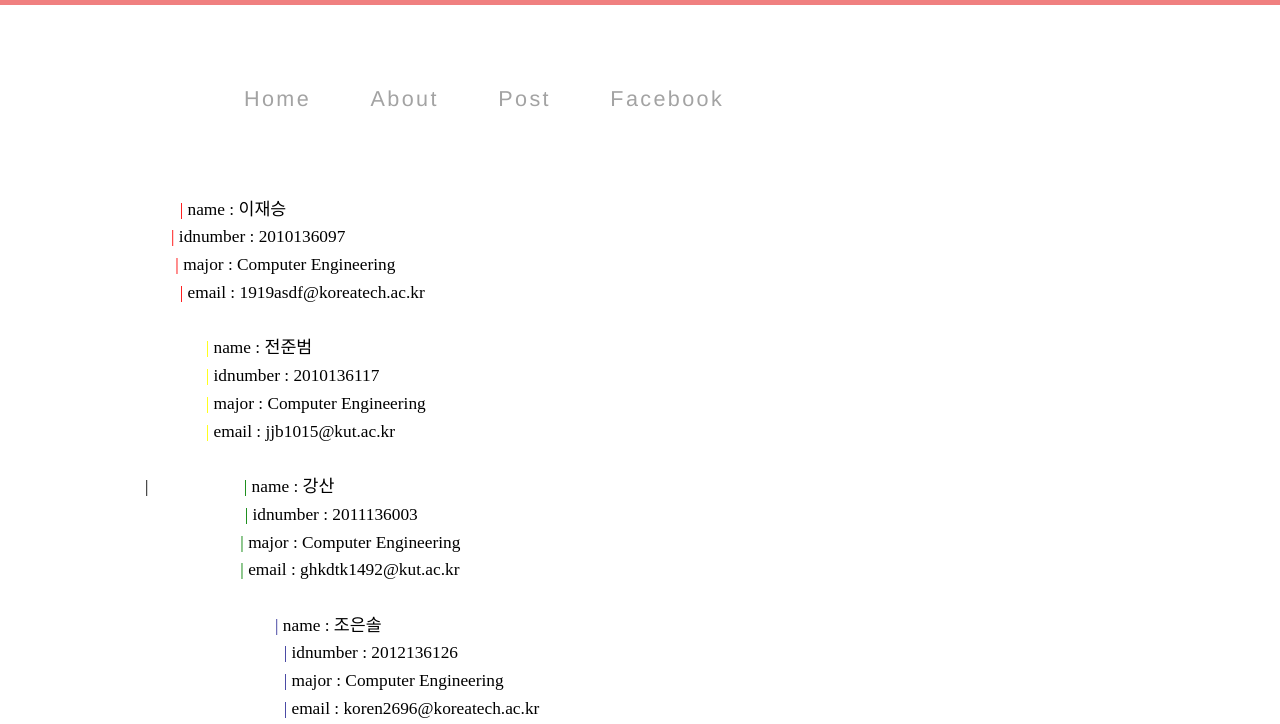
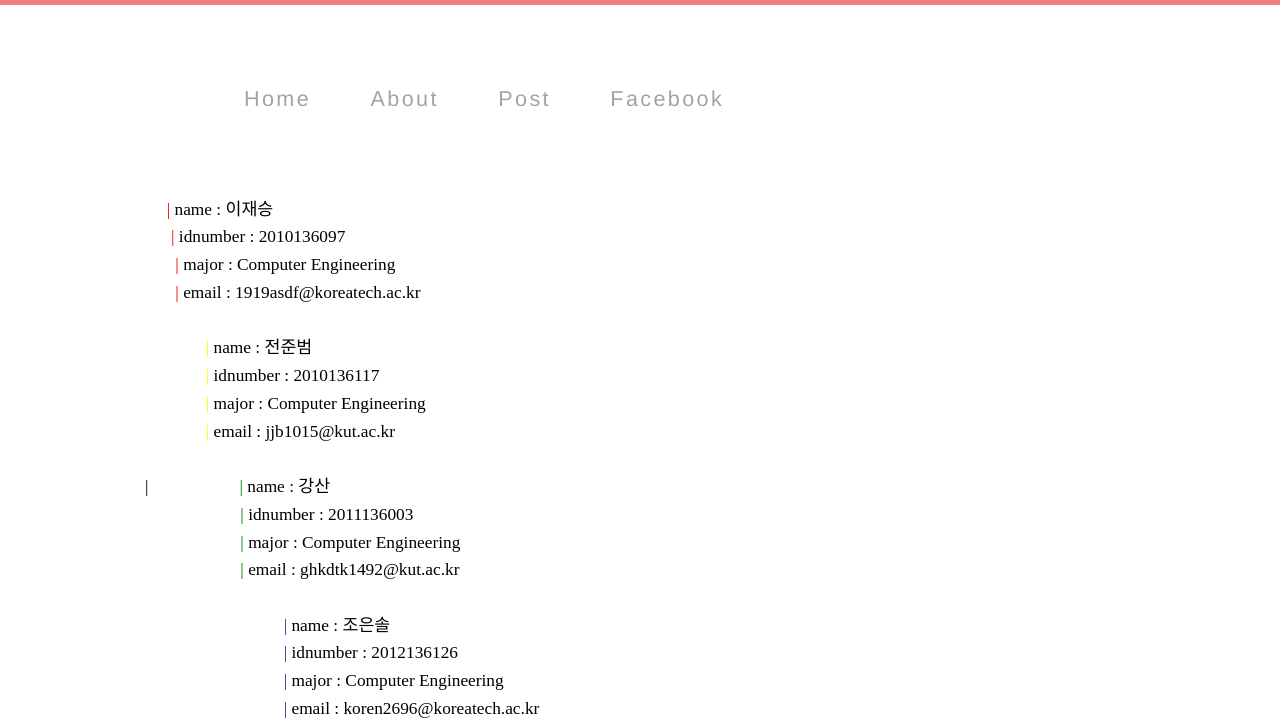
Before and after one commit to kuthealth/kuthealth.github.com, a Jekyll site: the page page/about.html, which Jekyll copies as it is, in a window 1280 px wide. Shown: the top 724 px of the page. Built offline with Jekyll 4.4.1, drawn with Linux system fonts in a browser that asks for light colours; comment, search, counter and statistics services are not loaded.

Commit message:
Update about.html

```diff
--- a/page/about.html
+++ b/page/about.html
@@ -40,13 +40,13 @@
 
 <P CLASS=HStyle0><SPAN STYLE='font-size:13.0pt;font-family:"새굴림";font-weight:"bold";line-height:160%'>&nbsp;&nbsp;&nbsp;&nbsp;&nbsp;&nbsp;<SPAN style='HWP-TAB:1;'>&nbsp;</SPAN><SPAN style='HWP-TAB:1;'>&nbsp;&nbsp;&nbsp;&nbsp;&nbsp;&nbsp;&nbsp;&nbsp;</SPAN></SPAN></P>
 
-<P CLASS=HStyle0><SPAN STYLE='font-size:13.0pt;font-family:"새굴림";font-weight:"bold";line-height:160%'><SPAN style='HWP-TAB:1;'>&nbsp;&nbsp;&nbsp;&nbsp;&nbsp;&nbsp;&nbsp;&nbsp;</SPAN></SPAN><SPAN STYLE='font-size:13.0pt;font-family:"새굴림";font-weight:"bold";color:#ff0000;line-height:160%'>|</SPAN><SPAN STYLE='font-size:13.0pt;font-family:"새굴림";font-weight:"bold";line-height:160%'> name : 이재승</SPAN></P>
+<P CLASS=HStyle0><SPAN STYLE='font-size:13.0pt;font-family:"새굴림";font-weight:"bold";line-height:160%'><SPAN style='HWP-TAB:1;'>&nbsp;&nbsp;&nbsp;&nbsp;&nbsp;</SPAN></SPAN><SPAN STYLE='font-size:13.0pt;font-family:"새굴림";font-weight:"bold";color:#ff0000;line-height:160%'>|</SPAN><SPAN STYLE='font-size:13.0pt;font-family:"새굴림";font-weight:"bold";line-height:160%'> name : 이재승</SPAN></P>
 
 <P CLASS=HStyle0><SPAN STYLE='font-size:13.0pt;font-family:"새굴림";font-weight:"bold";line-height:160%'>&nbsp;&nbsp;&nbsp;&nbsp;&nbsp; </SPAN><SPAN STYLE='font-size:13.0pt;font-family:"새굴림";font-weight:"bold";color:#ff0000;line-height:160%'>|</SPAN><SPAN STYLE='font-size:13.0pt;font-family:"새굴림";font-weight:"bold";line-height:160%'> idnumber : 2010136097</SPAN></P>
 
 <P CLASS=HStyle0><SPAN STYLE='font-size:13.0pt;font-family:"새굴림";font-weight:"bold";line-height:160%'>&nbsp;&nbsp;&nbsp;&nbsp;&nbsp; </SPAN><SPAN STYLE='font-size:13.0pt;font-family:"새굴림";font-weight:"bold";color:#ff0000;line-height:160%'><SPAN style='HWP-TAB:1;'>&nbsp;</SPAN>|</SPAN><SPAN STYLE='font-size:13.0pt;font-family:"새굴림";font-weight:"bold";line-height:160%'> major : Computer Engineering</SPAN></P>
 
-<P CLASS=HStyle0><SPAN STYLE='font-size:13.0pt;font-family:"새굴림";font-weight:"bold";line-height:160%'>&nbsp;&nbsp;&nbsp;&nbsp;&nbsp; </SPAN><SPAN STYLE='font-size:13.0pt;font-family:"새굴림";font-weight:"bold";color:#ff0000;line-height:160%'>&nbsp;<SPAN style='HWP-TAB:1;'>&nbsp;</SPAN>| </SPAN><SPAN STYLE='font-size:13.0pt;font-family:"새굴림";font-weight:"bold";line-height:160%'>email : 1919asdf@koreatech.ac.kr</SPAN></P>
+<P CLASS=HStyle0><SPAN STYLE='font-size:13.0pt;font-family:"새굴림";font-weight:"bold";line-height:160%'>&nbsp;&nbsp;&nbsp;&nbsp;&nbsp; </SPAN><SPAN STYLE='font-size:13.0pt;font-family:"새굴림";font-weight:"bold";color:#ff0000;line-height:160%'><SPAN style='HWP-TAB:1;'>&nbsp;</SPAN>| </SPAN><SPAN STYLE='font-size:13.0pt;font-family:"새굴림";font-weight:"bold";line-height:160%'>email : 1919asdf@koreatech.ac.kr</SPAN></P>
 
 <P CLASS=HStyle0><SPAN STYLE='font-size:13.0pt;font-family:"새굴림";font-weight:"bold";line-height:160%'>&nbsp;</SPAN></P>
 
@@ -60,9 +60,9 @@
 
 <P CLASS=HStyle0><SPAN STYLE='font-size:13.0pt;font-family:"새굴림";font-weight:"bold";line-height:160%'><BR></SPAN></P>
 
-<P CLASS=HStyle0><SPAN STYLE='font-size:13.0pt;font-family:"새굴림";font-weight:"bold";line-height:160%'>|<SPAN style='HWP-TAB:1;'>&nbsp;&nbsp;&nbsp;&nbsp;&nbsp;&nbsp;</SPAN><SPAN style='HWP-TAB:1;'>&nbsp;&nbsp;&nbsp;&nbsp;&nbsp;&nbsp;&nbsp;&nbsp;</SPAN><SPAN style='HWP-TAB:1;'>&nbsp;&nbsp;&nbsp;&nbsp;&nbsp;&nbsp;&nbsp;&nbsp;</SPAN></SPAN><SPAN STYLE='font-size:13.0pt;font-family:"새굴림";font-weight:"bold";color:#008000;line-height:160%'>|</SPAN><SPAN STYLE='font-size:13.0pt;font-family:"새굴림";font-weight:"bold";line-height:160%'> name : 강산</SPAN></P>
+<P CLASS=HStyle0><SPAN STYLE='font-size:13.0pt;font-family:"새굴림";font-weight:"bold";line-height:160%'>|<SPAN style='HWP-TAB:1;'>&nbsp;&nbsp;&nbsp;&nbsp;&nbsp;&nbsp;</SPAN><SPAN style='HWP-TAB:1;'>&nbsp;&nbsp;&nbsp;&nbsp;&nbsp;&nbsp;&nbsp;&nbsp;</SPAN><SPAN style='HWP-TAB:1;'>&nbsp;&nbsp;&nbsp;&nbsp;&nbsp;&nbsp;&nbsp;</SPAN></SPAN><SPAN STYLE='font-size:13.0pt;font-family:"새굴림";font-weight:"bold";color:#008000;line-height:160%'>|</SPAN><SPAN STYLE='font-size:13.0pt;font-family:"새굴림";font-weight:"bold";line-height:160%'> name : 강산</SPAN></P>
 
-<P CLASS=HStyle0><SPAN STYLE='font-size:13.0pt;font-family:"새굴림";font-weight:"bold";line-height:160%'>&nbsp;&nbsp;&nbsp;&nbsp;&nbsp;&nbsp;<SPAN style='HWP-TAB:1;'>&nbsp;</SPAN><SPAN style='HWP-TAB:1;'>&nbsp;&nbsp;&nbsp;&nbsp;&nbsp;&nbsp;&nbsp;&nbsp;</SPAN><SPAN style='HWP-TAB:1;'>&nbsp;&nbsp;&nbsp;&nbsp;&nbsp;&nbsp;&nbsp;&nbsp;</SPAN></SPAN><SPAN STYLE='font-size:13.0pt;font-family:"새굴림";font-weight:"bold";color:#008000;line-height:160%'>|</SPAN><SPAN STYLE='font-size:13.0pt;font-family:"새굴림";font-weight:"bold";line-height:160%'> idnumber : 2011136003</SPAN></P>
+<P CLASS=HStyle0><SPAN STYLE='font-size:13.0pt;font-family:"새굴림";font-weight:"bold";line-height:160%'>&nbsp;&nbsp;&nbsp;&nbsp;&nbsp;&nbsp;<SPAN style='HWP-TAB:1;'>&nbsp;</SPAN><SPAN style='HWP-TAB:1;'>&nbsp;&nbsp;&nbsp;&nbsp;&nbsp;&nbsp;&nbsp;&nbsp;</SPAN><SPAN style='HWP-TAB:1;'>&nbsp;&nbsp;&nbsp;&nbsp;&nbsp;&nbsp;&nbsp;</SPAN></SPAN><SPAN STYLE='font-size:13.0pt;font-family:"새굴림";font-weight:"bold";color:#008000;line-height:160%'>|</SPAN><SPAN STYLE='font-size:13.0pt;font-family:"새굴림";font-weight:"bold";line-height:160%'> idnumber : 2011136003</SPAN></P>
 
 <P CLASS=HStyle0><SPAN STYLE='font-size:13.0pt;font-family:"새굴림";font-weight:"bold";line-height:160%'>&nbsp;&nbsp;&nbsp;&nbsp;&nbsp;&nbsp;<SPAN style='HWP-TAB:1;'>&nbsp;</SPAN><SPAN style='HWP-TAB:1;'>&nbsp;&nbsp;&nbsp;&nbsp;&nbsp;&nbsp;&nbsp;&nbsp;</SPAN><SPAN style='HWP-TAB:1;'>&nbsp;&nbsp;&nbsp;&nbsp;&nbsp;&nbsp;&nbsp;</SPAN></SPAN><SPAN STYLE='font-size:13.0pt;font-family:"새굴림";font-weight:"bold";color:#008000;line-height:160%'>|</SPAN><SPAN STYLE='font-size:13.0pt;font-family:"새굴림";font-weight:"bold";line-height:160%'> major : Computer Engineering</SPAN></P>
 
@@ -70,7 +70,7 @@
 
 <P CLASS=HStyle0><SPAN STYLE='font-size:13.0pt;font-family:"새굴림";font-weight:"bold";line-height:160%'>&nbsp;<SPAN style='HWP-TAB:1;'>&nbsp;&nbsp;&nbsp;&nbsp;&nbsp;&nbsp;</SPAN></SPAN></P>
 
-<P CLASS=HStyle0><SPAN STYLE='font-size:13.0pt;font-family:"새굴림";font-weight:"bold";color:#0000ff;line-height:160%'>&nbsp;&nbsp;&nbsp;&nbsp;&nbsp;<SPAN style='HWP-TAB:1;'>&nbsp;</SPAN><SPAN style='HWP-TAB:1;'>&nbsp;&nbsp;&nbsp;&nbsp;&nbsp;&nbsp;&nbsp;&nbsp;</SPAN><SPAN style='HWP-TAB:1;'>&nbsp;&nbsp;&nbsp;&nbsp;&nbsp;&nbsp;&nbsp;&nbsp;</SPAN><SPAN style='HWP-TAB:1;'>&nbsp;&nbsp;&nbsp;&nbsp;&nbsp;&nbsp;&nbsp;&nbsp;</SPAN></SPAN><SPAN STYLE='font-size:13.0pt;font-family:"새굴림";font-weight:"bold";color:#333399;line-height:160%'>| </SPAN><SPAN STYLE='font-size:13.0pt;font-family:"새굴림";font-weight:"bold";line-height:160%'>name : 조은솔</SPAN></P>
+<P CLASS=HStyle0><SPAN STYLE='font-size:13.0pt;font-family:"새굴림";font-weight:"bold";color:#0000ff;line-height:160%'>&nbsp;&nbsp;&nbsp;&nbsp;&nbsp;&nbsp;&nbsp;<SPAN style='HWP-TAB:1;'>&nbsp;</SPAN><SPAN style='HWP-TAB:1;'>&nbsp;&nbsp;&nbsp;&nbsp;&nbsp;&nbsp;&nbsp;&nbsp;</SPAN><SPAN style='HWP-TAB:1;'>&nbsp;&nbsp;&nbsp;&nbsp;&nbsp;&nbsp;&nbsp;&nbsp;</SPAN><SPAN style='HWP-TAB:1;'>&nbsp;&nbsp;&nbsp;&nbsp;&nbsp;&nbsp;&nbsp;&nbsp;</SPAN></SPAN><SPAN STYLE='font-size:13.0pt;font-family:"새굴림";font-weight:"bold";color:#333399;line-height:160%'>| </SPAN><SPAN STYLE='font-size:13.0pt;font-family:"새굴림";font-weight:"bold";line-height:160%'>name : 조은솔</SPAN></P>
 
 <P CLASS=HStyle0><SPAN STYLE='font-size:13.0pt;font-family:"새굴림";font-weight:"bold";line-height:160%'>&nbsp;&nbsp;&nbsp;&nbsp;&nbsp;&nbsp;&nbsp;<SPAN style='HWP-TAB:1;'>&nbsp;</SPAN><SPAN style='HWP-TAB:1;'>&nbsp;&nbsp;&nbsp;&nbsp;&nbsp;&nbsp;&nbsp;&nbsp;</SPAN><SPAN style='HWP-TAB:1;'>&nbsp;&nbsp;&nbsp;&nbsp;&nbsp;&nbsp;&nbsp;&nbsp;</SPAN><SPAN style='HWP-TAB:1;'>&nbsp;&nbsp;&nbsp;&nbsp;&nbsp;&nbsp;&nbsp;&nbsp;</SPAN></SPAN><SPAN STYLE='font-size:13.0pt;font-family:"새굴림";font-weight:"bold";color:#333399;line-height:160%'>|</SPAN><SPAN STYLE='font-size:13.0pt;font-family:"새굴림";font-weight:"bold";line-height:160%'> idnumber : 2012136126</SPAN></P>
 
```
